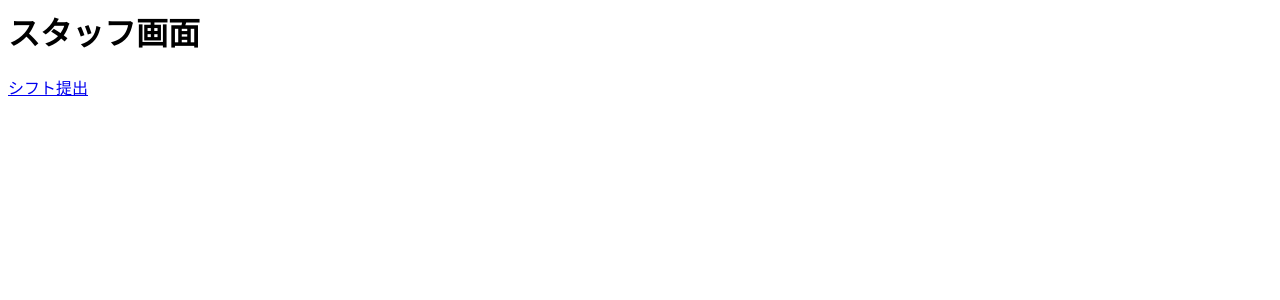
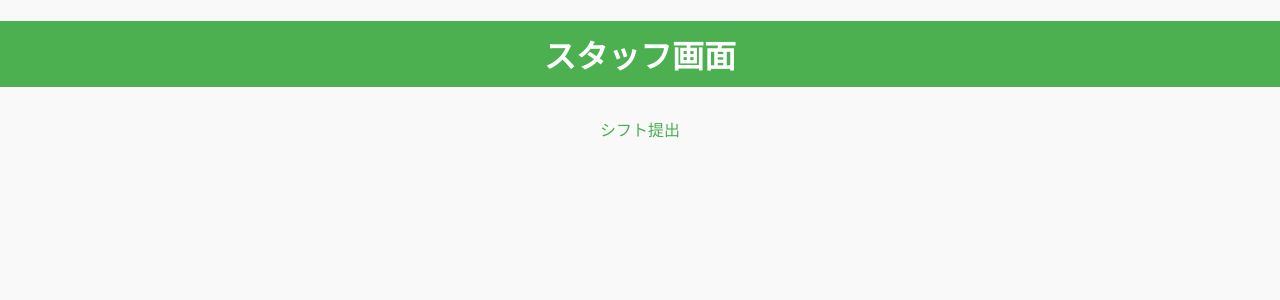
Before and after one commit to taisei0719/shift-app, a Flask app: template templates/staff.html in a window 1280 px wide. Shown: the top 300 px of the page. Run offline with Flask 3, Linux system fonts and the light colour scheme; the template is opened without the code that fills it, so the values that code supplies are empty.

Commit message:
テストユーザーの追加、スタイルシートの作成、テンプレートの整備を行い、シフト提出機能を実装

```diff
--- a/app.py
+++ b/app.py
@@ -46,6 +46,19 @@ def get_db():
     conn = sqlite3.connect(DB)
     conn.row_factory = sqlite3.Row
     return conn
+
+# -------------------- テストユーザー追加 --------------------
+def add_test_users():
+    conn = get_db()
+    c = conn.cursor()
+    # 管理者アカウント
+    c.execute("INSERT OR IGNORE INTO users (id, name, role, password) VALUES (1,'admin','admin','pass')")
+    # スタッフアカウント（テスト用）
+    c.execute("INSERT OR IGNORE INTO users (id, name, role, password) VALUES (2,'yamada','staff','pass')")
+    c.execute("INSERT OR IGNORE INTO users (id, name, role, password) VALUES (3,'sato','staff','pass')")
+    c.execute("INSERT OR IGNORE INTO users (id, name, role, password) VALUES (4,'suzuki','staff','pass')")
+    conn.commit()
+    conn.close()
 
 # -------------------- ログイン --------------------
 @app.route("/", methods=["GET", "POST"])
@@ -109,4 +122,5 @@ def shift_input():
 
 if __name__ == "__main__":
     init_db()
+    add_test_users()
     app.run(debug=True)
--- a/static/style.css
+++ b/static/style.css
@@ -0,0 +1,55 @@
+body {
+    font-family: Arial, sans-serif;
+    background-color: #f9f9f9;
+    margin: 0;
+    padding: 0;
+}
+
+h1 {
+    background-color: #4CAF50;
+    color: white;
+    padding: 10px;
+    text-align: center;
+}
+
+form {
+    max-width: 400px;
+    margin: 30px auto;
+    padding: 20px;
+    background-color: white;
+    border-radius: 8px;
+    box-shadow: 0 0 10px rgba(0, 0, 0, 0.1);
+}
+
+input[type="text"], input[type="password"], input[type="date"], select {
+    width: 100%;
+    padding: 8px;
+    margin: 6px 0 12px 0;
+    border: 1px solid #ccc;
+    border-radius: 4px;
+}
+
+button {
+    width: 100%;
+    background-color: #4CAF50;
+    color: white;
+    padding: 10px;
+    border: none;
+    border-radius: 4px;
+    cursor: pointer;
+}
+
+button:hover {
+    background-color: #45a049;
+}
+
+a {
+    display: block;
+    text-align: center;
+    margin-top: 15px;
+    color: #4CAF50;
+    text-decoration: none;
+}
+a:hover {
+    text-decoration: underline;
+}
--- a/templates/admin.html
+++ b/templates/admin.html
@@ -1,3 +1,8 @@
+<head>
+  <meta charset="UTF-8">
+  <title>ログイン</title>
+  <link rel="stylesheet" href="{{ url_for('static', filename='style.css') }}">
+</head>
 <h1>管理者画面</h1>
 <table border="1">
 <tr><th>日付</th><th>時間帯</th><th>スタッフID</th><th>提出</th></tr>
--- a/templates/login.html
+++ b/templates/login.html
@@ -1,3 +1,8 @@
+<head>
+  <meta charset="UTF-8">
+  <title>ログイン</title>
+  <link rel="stylesheet" href="{{ url_for('static', filename='style.css') }}">
+</head>
 <form method="post">
   名前: <input type="text" name="name"><br>
   パスワード: <input type="password" name="password"><br>
--- a/templates/input.html
+++ b/templates/shift_input.html
@@ -3,6 +3,7 @@
 <head>
     <meta charset="UTF-8">
     <title>シフト提出</title>
+    <link rel="stylesheet" href="{{ url_for('static', filename='style.css') }}">
 </head>
 <body>
     <h1>シフト提出ページ</h1>
@@ -24,7 +25,8 @@
         <button type="submit">提出</button>
     </form>
 
-    <br>
-    <a href="{{ url_for('staff') }}">戻る</a>
+    <div style="text-align:center; margin-top:20px;">
+        <a href="{{ url_for('staff') }}">戻る</a>
+    </div>
 </body>
 </html>
--- a/templates/staff.html
+++ b/templates/staff.html
@@ -1,2 +1,15 @@
-<h1>スタッフ画面</h1>
-<a href="{{ url_for('shift_input') }}">シフト提出</a>
+<!DOCTYPE html>
+<html lang="ja">
+<head>
+    <meta charset="UTF-8">
+    <title>スタッフ画面</title>
+    <link rel="stylesheet" href="{{ url_for('static', filename='style.css') }}">
+</head>
+<body>
+    <h1>スタッフ画面</h1>
+
+    <div style="text-align:center; margin-top:30px;">
+        <a class="button-link" href="{{ url_for('shift_input') }}">シフト提出</a>
+    </div>
+</body>
+</html>
```
Also changed, not shown: templates/shifts.html (+14 -3 lines), shifts.db.
